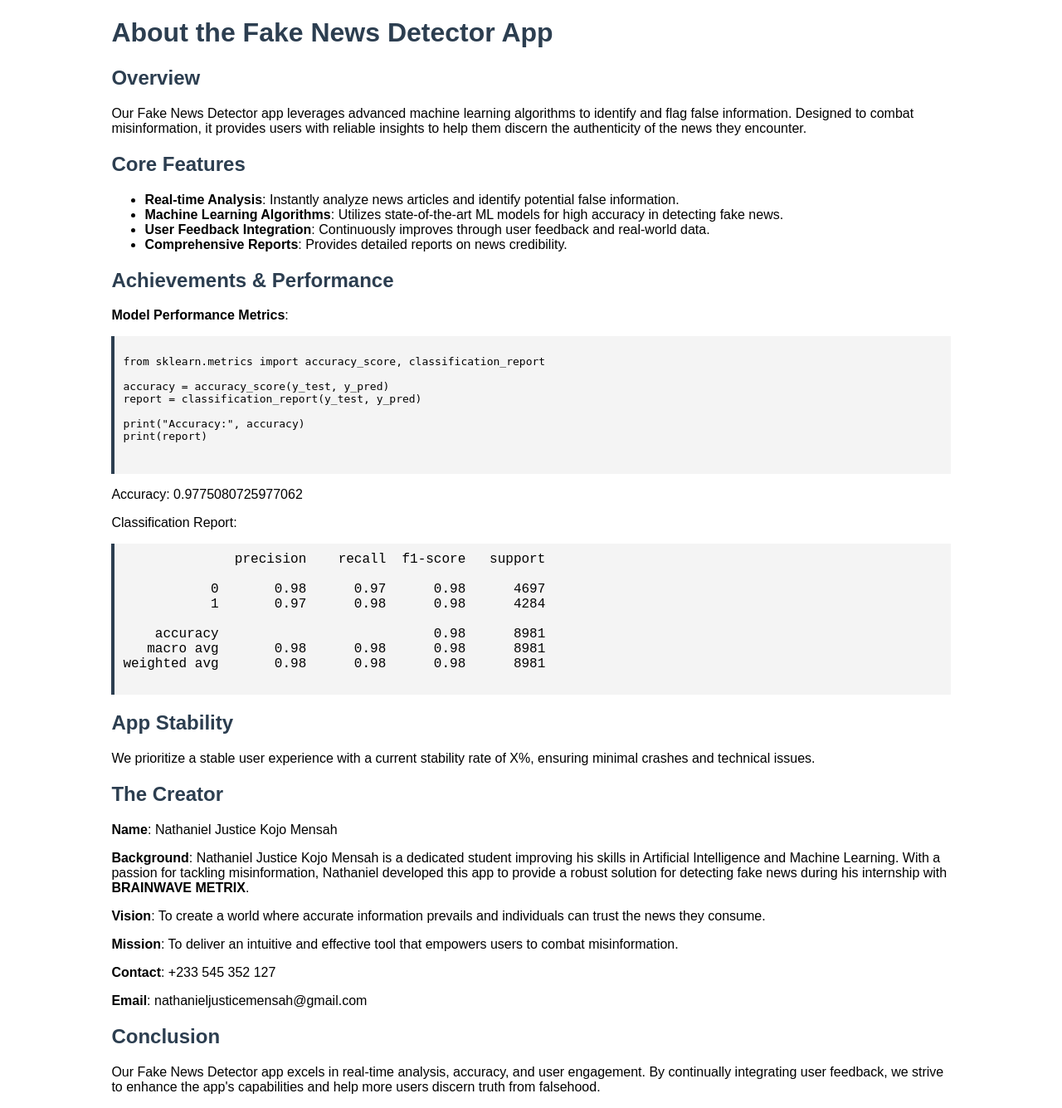
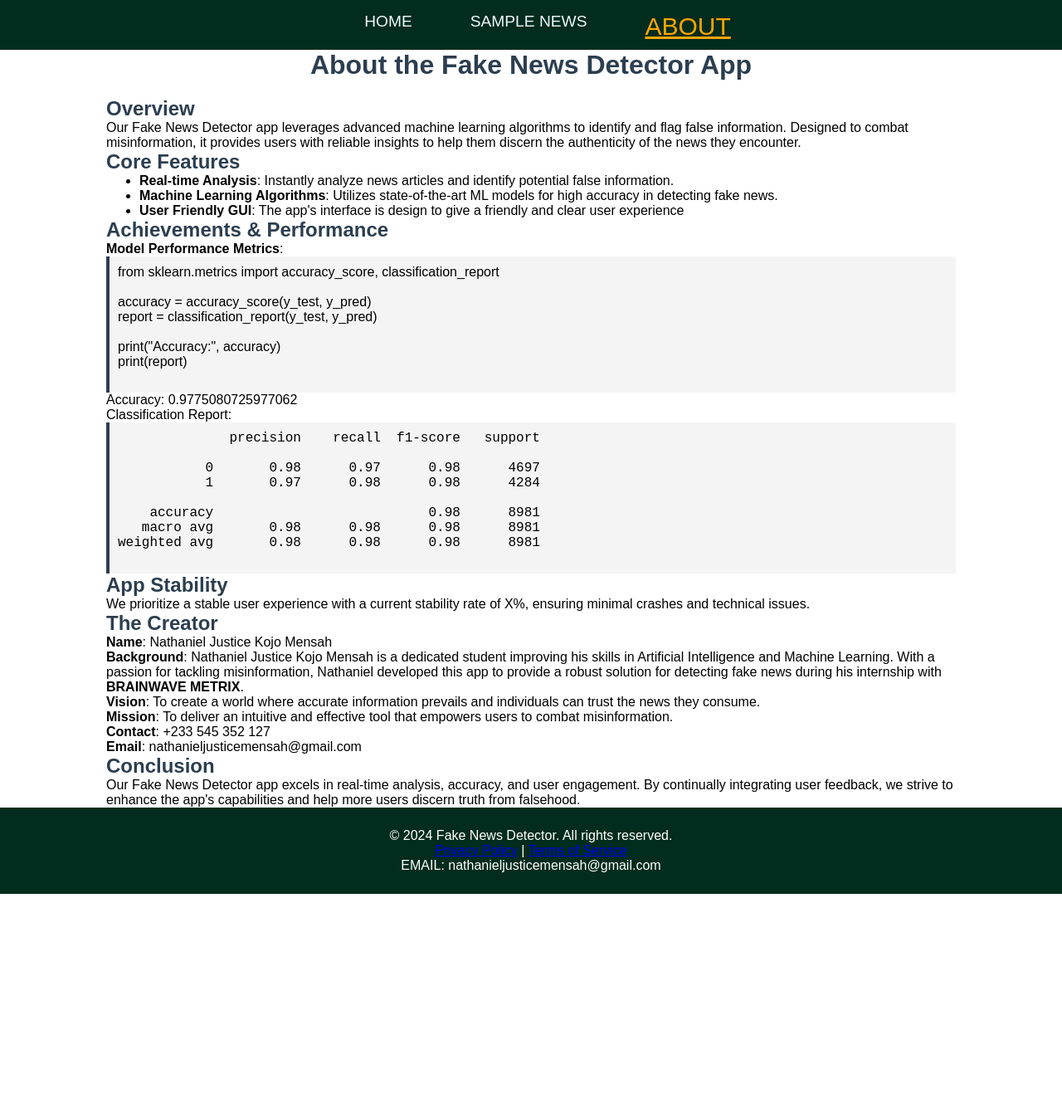
Before and after one commit to codeconjurer-Nanakojo/Brainwave_Matrix_Intern, a Flask app: page /about in a window 1280 px wide. Shown: the whole page at 83% size. After the commit the page ends 1077 px from the top, so only its background shows below. Run offline with Flask 3, Linux system fonts and the light colour scheme; parts of the project's set-up code (start-up, migrations or seed data) failed here and were passed over.

Commit message:
improved GUI and a copy functionality to the sample news page
Improved the overall look and feel of the app with a modern and responsive design.

Styled the GUI, ensuring a cohesive and user-friendly interface across different devices.

Integrated a "copy to clipboard" functionality on the Sample News page, allowing users to easily copy generated news texts.

Added a styled button next to each news item for seamless interaction.

```diff
--- a/Fake News Detection Model/static/style.css
+++ b/Fake News Detection Model/static/style.css
@@ -1,46 +1,116 @@
-body {
-    font-family: Arial, sans-serif;
-    background-color: #f3f4f6;
+*{
+    outline: 0px ;
+    margin: 0px ;
+    font-family: Arial, Helvetica, sans-serif;
+
+}
+body{
+    display: flex;
+    flex-direction: column;
+    position: relative;
+}
+nav{
+    border: 1px blue ;
+    width: 100%;
+    height: 60px;
+    background-color: rgb(2, 44, 29);
+    justify-content: center;
+}
+nav ul{
+    list-style: none;
+    display: flex;
+    margin: 0px auto;
+    gap: 50px;
+    margin: 5px;
+    justify-content:center;
+
+}
+nav ul li{
+    height: 40px;
+    /* border: 1px solid ; */
+    padding-top: 10px;
+}
+
+nav ul li a{
+    text-decoration: none;
+    text-align:center;
+    font-size: larger;
+    color: aliceblue;
+    padding: 10px;
+}
+nav ul li a:hover{
+    text-transform:inherit;
+    color: orange;
+}
+.active {
+    text-decoration: underline;
+    font-size: 30px;
+    transition: ease 0.3s;
+    color: orange;
+}
+.container{
+    border: 1px solid ;
+    height: 70vh;
+    width: 75%;
+    margin: 0px auto;
+    border-radius: 20px;
+    margin-top: 50px;
+    display: flex;
+    justify-content: center;
+    flex-direction: column;
+    margin-bottom: 25px;
+}
+.container h1{
+    text-align: center;
+    margin: 10px;
+}
+.container textarea{
+    height: 75%;
+    width: 95%;
+    margin: 0 auto;
+}
+.container button{
+    width: 30%;
+    height: 50px;
+    border-radius: 6px;
+    background-color: rgb(2, 44, 29);
+    margin: 0 auto;
+    color: aliceblue;
+    font-size: 20px;
+}
+footer{
+    bottom: 0px;
+    height: 13vh;
+    width: 100%;
+    background-color: rgb(2, 44, 29);
     display: flex;
     flex-direction: column;
     justify-content: center;
-    align-items: center;
-    height: 100vh;
-    margin: 0;
+    text-align: center;
+    color: white;
+}
+/* extra style for the sample news page */
+/* Container styling for the sample news section */
+.container1 {
+    background-color: #ffffff;
+    padding: 20px;
+    border-radius: 10px;
+    box-shadow: 0 4px 8px rgba(0, 0, 0, 0.1);
+    width: 90%;
+    max-width: 1000px;
+    margin: 20px auto;
+    height: 70vh;
+    overflow: auto; /* Enable scrolling */
+    scroll-behavior:smooth;
+    scroll-snap-type: y mandatory; /* Enable snap scrolling */
 }
 
-/* Navigation bar styling */
-/* Navigation bar styling */
-nav {
-    width: 100%;
-    background-color: #333;
-    overflow: hidden;
-    position: sticky; /* Make the nav bar stick to the top */
-    top: 0;
-    z-index: 1000;
-}
-
-nav ul {
-    list-style-type: none;
-    padding: 0;
-    margin: 0;
-    display: flex;
-    justify-content: center;
-}
-
-nav ul li {
-    margin: 0 15px;
-}
-
-nav ul li a {
-    color: white;
-    text-decoration: none;
-    padding: 14px 20px;
-    display: block;
-}
-
-nav ul li a:hover {
-    background-color: #575757;
+/* Header styling */
+h1 {
+    font-size: 2em;
+    margin-bottom: 20px;
+    color: #2c3e50;
+    text-align: center;
 }
 
 /* Table styling */
@@ -48,93 +118,56 @@ table {
     width: 100%;
     border-collapse: collapse;
     margin: 20px 0;
-    font-size: 18px;
-    overflow-y: auto; /* Enable vertical scrolling */
-    max-height: 70vh; /* Limit table height */
+    font-size: 1em;
+    font-family: 'Arial', sans-serif;
 }
 
 th, td {
     padding: 12px;
     text-align: left;
-    border: 1px solid #ddd; /* Ensure borders are visible */
+    border-bottom: 1px solid #ddd;
 }
 
 th {
     background-color: #f2f2f2;
+    color: #333;
+    font-weight: bold;
+}
+
+tr:nth-child(even) {
+    background-color: #f9f9f9;
 }
 
 tr:hover {
-    background-color: #f5f5f5;
+    background-color: #f1f1f1;
 }
 
+td {
+    color: #333;
+}
 
-
-
-
-
-
-
-
-
-.container {
-    background-color: white;
-    padding: 20px;
-    border-radius: 5px;
-    box-shadow: 0 0 10px rgba(0, 0, 0, 0.1);
-    width: 700px;
+/* Aligns the text in the "Label" column to center */
+td:nth-child(2) {
     text-align: center;
 }
 
-h1 {
-    font-size: 24px;
+/* Ensure the scroll and snap behavior for table rows */
+tbody tr {
+    scroll-snap-align: start;
 }
 
-textarea {
-    width: 100%;
-    height: 350px;
-    margin: 10px 0;
-    padding: 10px;
-    font-size: 16px;
-}
-
-button {
-    padding: 10px 20px;
-    font-size: 16px;
+/* css for the copy functionality  */
+/* Style for copy button */
+.copy-btn {
+    padding: 5px 10px;
+    font-size: 0.9em;
+    color: white;
+    background-color: #3498db;
+    border: none;
+    border-radius: 5px;
     cursor: pointer;
 }
 
-h2 {
-    margin-top: 20px;
+.copy-btn:hover {
+    background-color: #2980b9;
 }
-
-
-
-
-
-
-
-
-
-
-
-footer {
-    background-color: #f8f9fa;
-    padding: 15px;
-    text-align: center;
-
-    bottom: 0;
-    width: 100%;
-}
-
-.footer-content {
-    font-size: 14px;
-}
-
-.footer-content a {
-    color: #007bff;
-    text-decoration: none;
-}
-
-.footer-content a:hover {
-    text-decoration: underline;
-}
--- a/Fake News Detection Model/templates/about.html
+++ b/Fake News Detection Model/templates/about.html
@@ -4,11 +4,12 @@
     <meta charset="UTF-8">
     <meta name="viewport" content="width=device-width, initial-scale=1.0">
     <title>About the Fake News Detector App</title>
+    <link rel="stylesheet" href="{{ url_for('static', filename='style.css') }}">
     <style>
         body {
             font-family: Arial, sans-serif;
         }
-        .container {
+        .container2 {
             width: 80%;
             margin: 0 auto;
         }
@@ -24,7 +25,14 @@
     </style>
 </head>
 <body>
-    <div class="container">
+    <nav>
+        <ul>
+            <li><a href="/">HOME</a></li>
+            <li><a href="/sample_news">SAMPLE NEWS</a></li>
+            <li><a href="/about" class="active">ABOUT</a></li>
+        </ul>
+    </nav>
+    <div class="container2">
         <h1>About the Fake News Detector App</h1>
 
         <h2>Overview</h2>
@@ -34,8 +42,7 @@
         <ul>
             <li><strong>Real-time Analysis</strong>: Instantly analyze news articles and identify potential false information.</li>
             <li><strong>Machine Learning Algorithms</strong>: Utilizes state-of-the-art ML models for high accuracy in detecting fake news.</li>
-            <li><strong>User Feedback Integration</strong>: Continuously improves through user feedback and real-world data.</li>
-            <li><strong>Comprehensive Reports</strong>: Provides detailed reports on news credibility.</li>
+            <li><strong>User Friendly GUI</strong>: The app's interface is design to give a friendly and clear user experience </li>
         </ul>
 
         <h2>Achievements & Performance</h2>
@@ -77,5 +84,13 @@ weighted avg       0.98      0.98      0.98      8981
         <h2>Conclusion</h2>
         <p>Our Fake News Detector app excels in real-time analysis, accuracy, and user engagement. By continually integrating user feedback, we strive to enhance the app's capabilities and help more users discern truth from falsehood.</p>
     </div>
+
+    <footer>
+        <div class="footer-content">
+            <p>&copy; 2024 Fake News Detector. All rights reserved.</p>
+            <p><a href="#">Privacy Policy</a> | <a href="#">Terms of Service</a></p>
+            <p>EMAIL: nathanieljusticemensah@gmail.com</p>
+        </div>
+    </footer>
 </body>
 </html>
```
Also changed, not shown: Fake News Detection Model/static/script.js (+18 -0 lines), Fake News Detection Model/templates/sample_news.html (+5 -2 lines).
